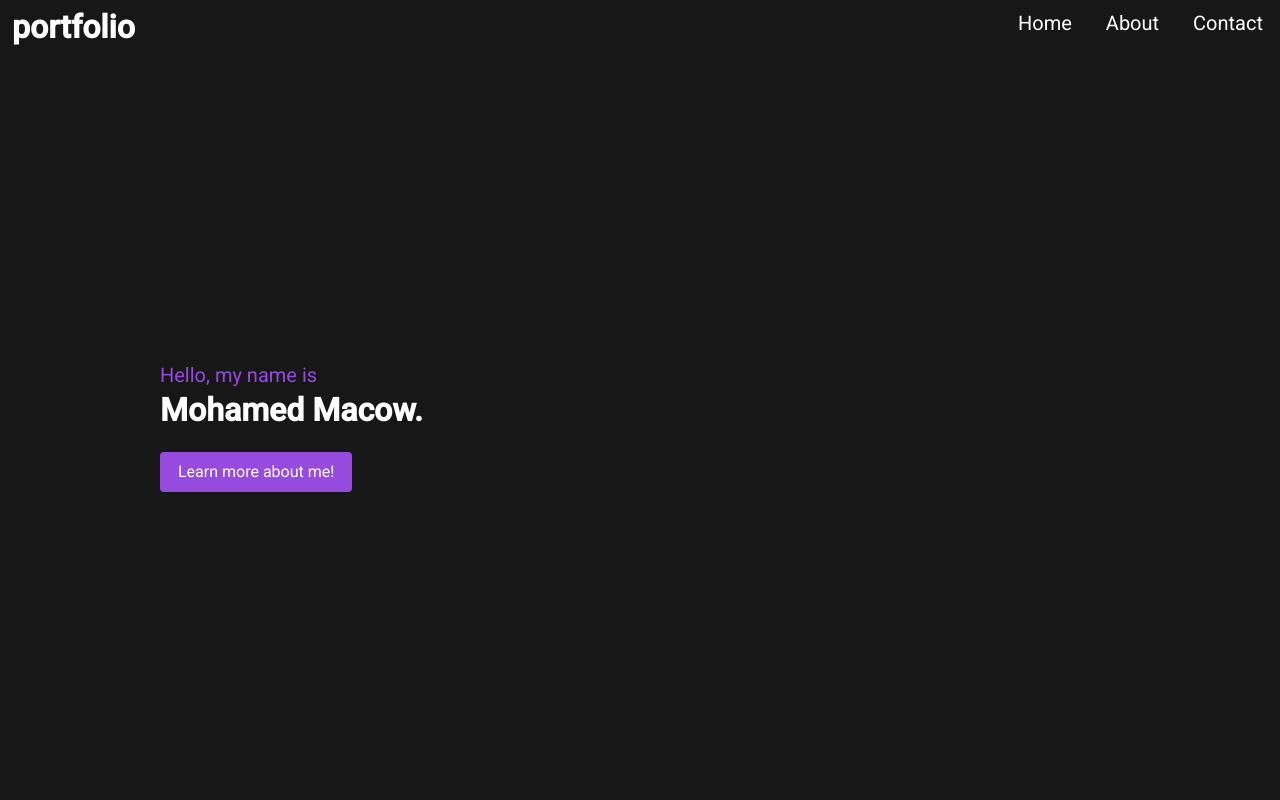
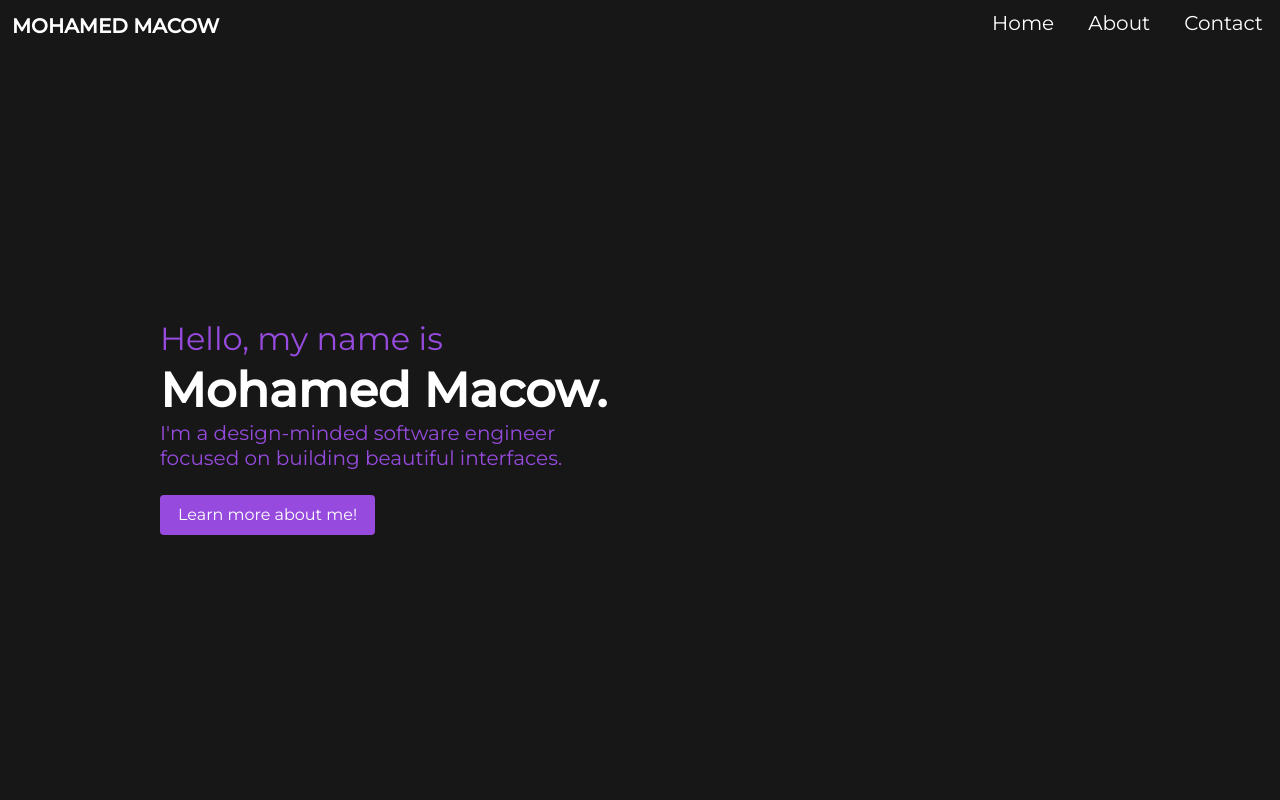
Before and after one commit to darth-raijin/portfolio-react, a React (Create React App) app in the folder portfolio/: page / in a window 1280 px wide. Shown: the top 800 px of the page. Built offline with nearby package versions, Linux system fonts and the light colour scheme.

Commit message:
progress on about section, added CSS animation to Hero button and touchups. Contact is done also.

```diff
--- a/portfolio/src/About.js
+++ b/portfolio/src/About.js
@@ -1,14 +1,91 @@
-import React from "react"
-import './css/mystyles.css';
-
+import React from "react";
+import "./css/mystyles.css";
 
 function About(props) {
-  document.title = "About"
+  document.title = "About";
   return (
-    <div>
-      <h1>About</h1>
-    </div>
-  )
+    <section class="section">
+      <div class="container">
+        <h1 class="title">
+          <i id="about-icon" class="fas fa-user-secret" /> Who am I?
+        </h1>
+        <p>
+          Thanks for checking out this site! I'm a student at{" "}
+          <a href="https://www.sdu.dk/da/uddannelse/bachelor/softwareengineering">
+            the Southern University of Denmark.
+          </a>
+          <br />
+          I love a challenge - whether it is related to personal development, or
+          working out the bugs of a web application. An important element of my
+          toolbox is my eye for captivating UI and the ability to produce
+          graphic content.
+          <br />
+          <br />
+          For you to better be able to understand my character, take a peek at
+          some of my values: <br/>
+          <div class="columns">
+            <div class="column">
+              <ul>
+                <li><i id="yellow-icon" class="fas fa-caret-right"/> Integriy</li>
+                <li><i id="yellow-icon" class="fas fa-caret-right"/> Personal development</li>
+                <li><i id="yellow-icon" class="fas fa-caret-right"/> Freedom</li>
+              </ul>
+            </div>
+            <div class="column">
+              <ul>
+              <li><i id="yellow-icon" class="fas fa-caret-right"/> Desire for Knowledge</li>
+              <li><i id="yellow-icon" class="fas fa-caret-right"/> Humbleness</li>
+              <li><i id="yellow-icon" class="fas fa-caret-right"/> Personal development</li>
+              </ul>
+            </div>
+          </div>
+        </p>
+        <br />
+        <h1 class="title">
+          <i id="about-icon" class="fas fa-code" /> Skillset</h1>
+          Here are some of the skills I am familiar with:
+          <div class="columns">
+            <div class="column">
+              <ul>
+                <li class="has-text-weight-bold">Languages</li>
+                <li><i id="yellow-icon" class="fas fa-caret-right"/> Java</li>
+                <li><i id="yellow-icon" class="fas fa-caret-right"/> Python</li>
+                <li><i id="yellow-icon" class="fas fa-caret-right"/> SQL</li>
+                <li><i id="yellow-icon" class="fas fa-caret-right"/> JavaScript</li>
+              </ul>
+            </div>
+            <div class="column">
+              <ul>
+              <li class="has-text-weight-bold">Libraries and Frameworks</li>
+              <li><i id="yellow-icon" class="fas fa-caret-right"/> JavaFX</li>
+              <li><i id="yellow-icon" class="fas fa-caret-right"/> jQuery</li>
+              <li><i id="yellow-icon" class="fas fa-caret-right"/> Flask</li>
+              <li><i id="yellow-icon" class="fas fa-caret-right"/> React</li>
+              <li><i id="yellow-icon" class="fas fa-caret-right"/> Node.JS</li>
+              </ul>
+            </div>
+            <div class="column">
+              <ul>
+              <li class="has-text-weight-bold">Tools</li>
+              <li><i id="yellow-icon" class="fas fa-caret-right"/> Git/GitHub</li>
+              <li><i id="yellow-icon" class="fas fa-caret-right"/> Docker</li>
+              <li><i id="yellow-icon" class="fas fa-caret-right"/> Kubernetes</li>
+              <li><i id="yellow-icon" class="fas fa-caret-right"/> UML</li>
+              </ul>
+            </div>
+            <div class="column">
+              <ul>
+              <li class="has-text-weight-bold">Other</li>
+              <li><i id="yellow-icon" class="fas fa-caret-right"/> Graphic Design</li>
+              <li><i id="yellow-icon" class="fas fa-caret-right"/> HTML</li>
+              <li><i id="yellow-icon" class="fas fa-caret-right"/> CSS/SCSS</li>
+              <li><i id="yellow-icon" class="fas fa-caret-right"/> UNIX</li>
+              </ul>
+            </div>
+          </div>
+      </div>
+    </section>
+  );
 }
 
 export default About;
--- a/portfolio/src/Contact.js
+++ b/portfolio/src/Contact.js
@@ -3,70 +3,33 @@ import "./css/mystyles.css";
 
 function Contact(props) {
   document.title = "Contact";
-  return <div>
+  return <div class="container my-5 mt-5 mx-5 px-5">
+  <h2 class="title is-2 is-capitalized">Say Hello!</h2>
+  <form action="" method="post">
       <div class="field">
-  <label class="label">Name</label>
-  <div class="control">
-    <input class="input" type="text" placeholder="Text input"/>
+          <label for="name" class="label is-size-4 has-text-weight-light"></label>
+          <div class="control has-icons-left">
+              <input type="text" name="name" id="name" class="input" placeholder="Name" autofocus/>
+                  <span class="icon is-left">
+                      <i id="form-icon" class="fa fa-user"></i>
+                  </span>
           </div>
       </div>
-
-
       <div class="field">
-  <label class="label">Email</label>
-  <div class="control has-icons-left has-icons-right">
-    <input class="input is-danger" type="email" placeholder="Email input" />
-    <span class="icon is-small is-left">
-      <i class="fas fa-envelope"></i>
-    </span>
-    <span class="icon is-small is-right">
-      <i class="fas fa-exclamation-triangle"></i>
+          <label for="email" class="label is-size-4 has-text-weight-light"></label>
+          <div class="control has-icons-left">
+              <input type="email" name="email" id="email" class="input" placeholder="Email"/>
+                  <span class="icon is-left">
+                      <i id="form-icon" class="fa fa-envelope"></i>
                   </span>
           </div>
-  <p class="help is-danger">This email is invalid</p>
       </div>
-
       <div class="field">
-  <label class="label">Subject</label>
-  <div class="control">
-    <div class="select">
-      <select>
-        <option>Select dropdown</option>
-        <option>With options</option>
-      </select>
+          <label for="message" class="label is-size-4 has-text-weight-light"></label>
+          <textarea name="message" id="message" rows="5" class="textarea is-medium" placeholder="Message"></textarea>
       </div>
-  </div>
-</div>
-
-<div class="field">
-  <label class="label">Message</label>
-  <div class="control">
-    <textarea class="textarea" placeholder="Textarea"></textarea>
-  </div>
-</div>
-
-
-<div class="field">
-  <div class="control">
-    <label class="radio">
-      <input type="radio" name="question"/>
-      Yes
-    </label>
-    <label class="radio">
-      <input type="radio" name="question"/>
-      No
-    </label>
-  </div>
-</div>
-
-<div class="field is-grouped">
-  <div class="control">
-    <button class="button is-link">Submit</button>
-  </div>
-  <div class="control">
-    <button class="button is-link is-light">Cancel</button>
-  </div>
-</div>
+      <button type="submit" class="button is-link is-size-5">Submit</button>
+  </form>
 </div>
 }
 
--- a/portfolio/src/components/runway/Hero.jsx
+++ b/portfolio/src/components/runway/Hero.jsx
@@ -9,9 +9,10 @@ export class Hero extends Component {
         <section class="hero is-fullheight-with-navbar has-bg-img">
           <div class="hero-body">
             <div class="container">
-              <h2 class="subtitle">Hello, my name is</h2>
-              <h1 class="title">Mohamed Macow.</h1>
-              <button class="button is-link">Learn more about me!</button>
+              <h2 class="subtitle is-3">Hello, my name is</h2>
+              <h1 class="title is-1">Mohamed Macow.</h1>
+              <h3 class="subtitle">I'm a design-minded software engineer <br/> focused on building beautiful interfaces.</h3>
+              <button class="button is-link glow-on-hover">Learn more about me!</button>
             </div>
           </div>
         </section>
--- a/portfolio/src/components/runway/Navbar.jsx
+++ b/portfolio/src/components/runway/Navbar.jsx
@@ -16,8 +16,8 @@ export default function Navbar() {
         <nav className="navbar" role="navigation" aria-label="main navigation">
           <div className="navbar-brand">
             <a href="/" className="navbar-item">
-              <h1 class="title is-3" id="portfolio-text">
-                portfolio
+              <h1 class="title is-5" id="portfolio-text">
+                MOHAMED MACOW
               </h1>
             </a>
 
--- a/portfolio/src/sass/mystyles.scss
+++ b/portfolio/src/sass/mystyles.scss
@@ -1,17 +1,18 @@
 @charset "utf-8";
 
 // Import a Google Font
-@import url("https://fonts.googleapis.com/css2?family=Roboto:wght@100;300;400;500&display=swap");
+@import url("https://fonts.googleapis.com/css2?family=Montserrat:wght@100;300;400;500&display=swap");
 
 // Main color scheme
 $dark-purple: #974bde;
 $light-purple: #ab82de;
 $accent-yellow: #fcf300;
 $dark-mode: #171717;
+$lighter-dark: #323232;
 $button-hover: #fff;
 
 // Bulma global variables
-$family-sans-serif: "Roboto", sans-serif;
+$family-sans-serif: "Montserrat", sans-serif;
 $grey-dark: $dark-purple;
 $grey-light: $light-purple;
 $primary: $dark-purple;
@@ -45,6 +46,65 @@ $button-background-color: $dark-mode;
 $button-color: $link;
 $button-border-color: transparent;
 $button-hover-border-color: transparent;
+
+$input-background-color: $lighter-dark;
+$input-color: #fff;
+
+.glow-on-hover {
+    color: #fff;
+    background: $accent-yellow;
+    cursor: pointer;
+    position: relative;
+    z-index: 0;
+    border-radius: 10px;
+}
+
+.glow-on-hover:before {
+    content: '';
+    background: linear-gradient(45deg, #ff0000, #ff7300, #fffb00, #48ff00, #00ffd5, #002bff, #7a00ff, #ff00c8, #ff0000);
+    position: absolute;
+    top: -2px;
+    left:-2px;
+    background-size: 400%;
+    z-index: -1;
+    filter: blur(5px);
+    width: calc(100% + 4px);
+    height: calc(100% + 4px);
+    animation: glowing 20s linear infinite;
+    opacity: 0;
+    transition: opacity .3s ease-in-out;
+    border-radius: 10px;
+}
+
+.glow-on-hover:active {
+    color: #000
+}
+
+.glow-on-hover:active:after {
+    background: transparent;
+}
+
+.glow-on-hover:hover:before {
+    opacity: 1;
+}
+
+.glow-on-hover:after {
+    z-index: -1;
+    content: '';
+    position: absolute;
+    width: 100%;
+    height: 100%;
+    background: $dark-purple;
+    left: 0;
+    top: 0;
+    border-radius: 10px;
+}
+
+@keyframes glowing {
+    0% { background-position: 0 0; }
+    50% { background-position: 400% 0; }
+    100% { background-position: 0 0; }
+}
 
 #portfolio-text:hover {
     color: $link;
@@ -103,7 +163,9 @@ $button-hover-border-color: transparent;
     font-weight: regular;
 }
 
-
+#yellow-icon {
+    color: $accent-yellow;
+}
 
 .menu__item-name,.menu__item-label {
     position: relative;
@@ -142,6 +204,10 @@ $button-hover-border-color: transparent;
     height: 4px
 }
 
+#about-icon {
+    color:$accent-yellow;
+}
+
 // Bulma import
 @import "../node_modules/bulma/sass/utilities/_all.sass";
 @import "../node_modules/bulma/sass/base/_all.sass";
```
Lines whose indentation alone changed are shown as unchanged.
